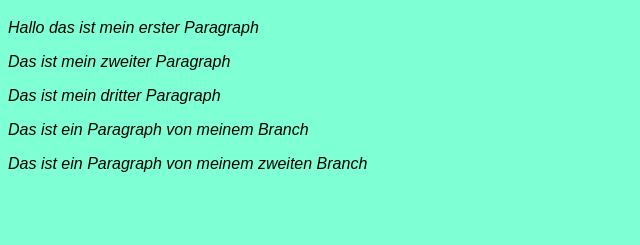
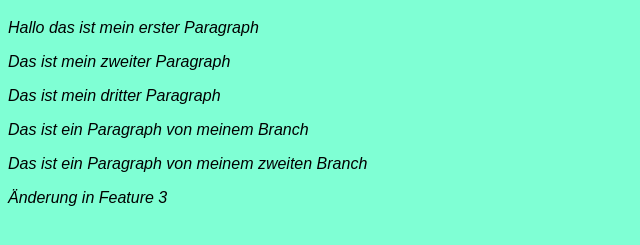
Before and after one commit to LauraLugbauer/APMG22025, a plain HTML site: page index.html in a window 1280 px wide. Shown: the part 61-306 px from the top of the page, without its empty margins (0-640 px from the left). Drawn offline with Linux system fonts and the light colour scheme.

Commit message:
testing branch 3

```diff
--- a/index.html
+++ b/index.html
@@ -14,6 +14,8 @@
         <p>Das ist ein Paragraph von meinem Branch</p>
 
         <p>Das ist ein Paragraph von meinem zweiten Branch</p>
+        <p>Änderung in Feature 3</p>
+
 
 
 
```
